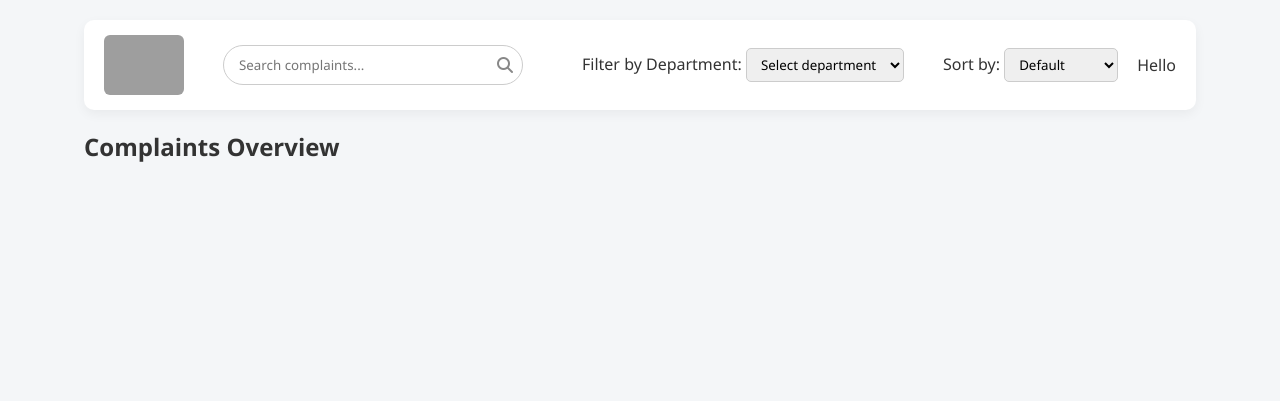
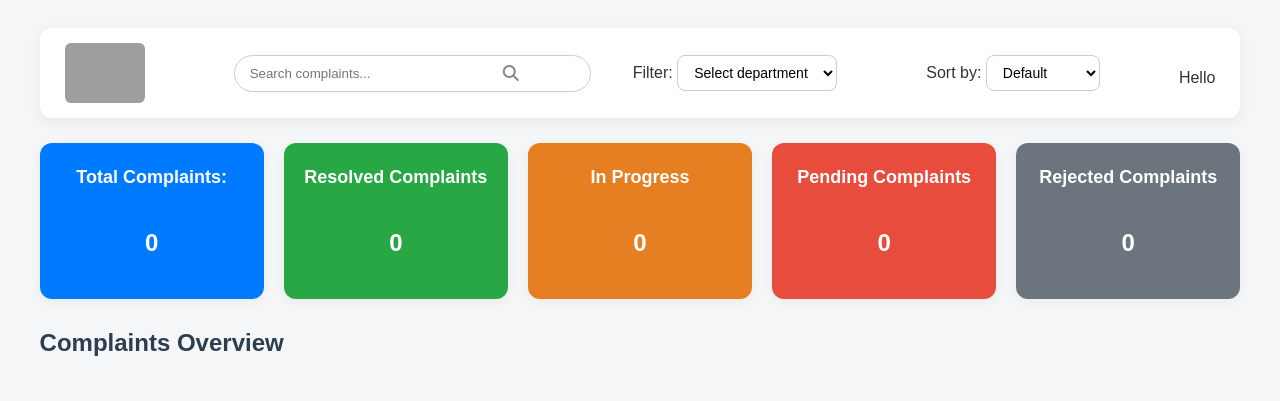
Before and after one commit to Divakar-2112/smartCity, a Django app: page /myadmin in a window 1280 px wide. Shown: the top 401 px of the page. Run offline with Django 4.2, Linux system fonts and the light colour scheme; data that the repository does not hold is empty; grey boxes are pictures that could not be loaded.

Commit message:
admin-page process

```diff
--- a/myadmin/templates/myadmin/myadmin.html
+++ b/myadmin/templates/myadmin/myadmin.html
@@ -5,7 +5,7 @@
     <meta charset="UTF-8">
     <title>Staff Page</title>
     <link rel="shortcut icon" href="{% static 'assets/SmartCity-Logo.png' %}" type="image/x-icon">
-    <link rel="stylesheet" href="{% static 'css/staff.css' %}">
+    <link rel="stylesheet" href="{% static 'css/admin.css' %}">
     <link rel="stylesheet" href="https://cdnjs.cloudflare.com/ajax/libs/font-awesome/6.7.2/css/all.min.css">
 </head>
 <body>
@@ -20,7 +20,7 @@
         </div>
 
         <div class="filterdiv">
-            <label for="filtertype">Filter by Department:</label>
+            <label for="filtertype">Filter:</label>
             <select id="filtertype" name="category">
                 <option selected>Select department</option>
                 {% for dep in department %}
@@ -35,7 +35,8 @@
                 <option selected>Default</option>
                 <option value="Resolved">Resolved</option>
                 <option value="Pending">Pending</option>
-                <option value="In Progress">In Progress</option>
+                <option value="In Progress">InProgress</option>
+                <option value="Reject">Reject</option>
             </select>
         </div>
 
@@ -44,7 +45,28 @@
             <span>Hello {{ user.username }}</span>
         </div>
     </div>
-
+    <div class="status-counts">
+        <div class="total">
+            <h2>Total Complaints:</h2>
+            <h4>{{ total_complaints }}</h4>
+        </div>
+        <div class="resolved">
+            <h2>Resolved Complaints</h2>
+            <h4>{{ status_counts.Resolved }}</h4>
+        </div>
+        <div class="progress">
+            <h2>In Progress</h2>
+            <h4>{{ status_counts.InProgress }}</h4>
+        </div>
+        <div class="pending">
+            <h2>Pending Complaints</h2>
+            <h4>{{ status_counts.Pending }}</h4>
+        </div>
+        <div class="reject">
+            <h2>Rejected Complaints</h2>
+            <h4>{{ status_counts.Rejected }}</h4>
+        </div>
+    </div>
     <div class="content">
         <h2>Complaints Overview</h2>
 
@@ -93,6 +115,18 @@ document.addEventListener('DOMContentLoaded', () => {
     let searchInput = document.querySelector('.search-input');
     let filterSelect = document.getElementById('filtertype');
     let sortSelect = document.getElementById('sorttype');
+    document.querySelectorAll('.status').forEach(statusEl => {
+        const statusText = statusEl.textContent.trim().toLowerCase();
+        if (statusText === 'pending') {
+            statusEl.style.color = '#dc3545'; // red
+        } else if (statusText === 'resolved') {
+            statusEl.style.color = '#28a745'; // green
+        } else if (statusText === 'reject' || statusText === 'rejected') {
+            statusEl.style.color = '#6c757d'; // gray
+        } else if (statusText === 'in progress') {
+            statusEl.style.color = '#ff8c00'; // orange
+        }
+    });
 
     function filterTable() {
         let searchText = searchInput.value.toLowerCase();
--- a/myadmin/views.py
+++ b/myadmin/views.py
@@ -1,7 +1,6 @@
 from django.shortcuts import render
 from collections import defaultdict
 from citizen.models import *
-# Create your views here.
 
 def myadmin(request):
     department = Department.objects.all()
@@ -12,10 +11,20 @@ def myadmin(request):
     for complaint in complaints:
         department_complaints[complaint.department.name].append(complaint)
 
+    total_complaints = complaints.count()
+    status_counts = {
+        'Resolved': complaints.filter(status='Resolved').count(),
+        'InProgress': complaints.filter(status='In Progress').count(),
+        'Pending': complaints.filter(status='Pending').count(),
+        'Rejected': complaints.filter(status='Rejected').count(),
+    }
+
     context = {
         "subCategory": subCategory,
         "department": department,
         "department_complaints": dict(department_complaints),
+        'total_complaints': total_complaints,
+        'status_counts': status_counts,
         "user": request.user
     }
     return render(request,"myadmin/myadmin.html",context)
--- /dev/null
+++ b/static/css/admin.css
@@ -0,0 +1,214 @@
+body {
+    background-color: #f4f6f8;
+    color: #333;
+    font-family: 'Poppins', sans-serif;
+    font-weight: 400;
+    line-height: 1.6;
+}
+/* Container */
+.container {
+    width: 95%;
+    max-width: 1400px;
+    margin: 0 auto;
+    padding: 20px;
+}
+
+/* Header */
+.header {
+    background-color: #ffffff;
+    display: flex;
+    align-items: center;
+    flex-wrap: wrap;
+    justify-content: space-between;
+    padding: 15px 25px;
+    border-radius: 12px;
+    box-shadow: 0 4px 15px rgba(0, 0, 0, 0.06);
+    margin-bottom: 25px;
+}
+
+.header img {
+    height: 60px;
+}
+
+.search-container {
+    position: relative;
+    max-width: 300px;
+    flex: 1;
+    margin: 10px 20px;
+}
+
+.search-input {
+    width: 100%;
+    padding: 10px 40px 10px 15px;
+    border: 1px solid #ccc;
+    border-radius: 30px;
+    outline: none;
+}
+
+.search-icon {
+    position: absolute;
+    top: 50%;
+    right: 15px;
+    transform: translateY(-50%);
+    color: #888;
+}
+
+/* Filter & Sort */
+.filterdiv, .sortdiv {
+    margin: 10px;
+}
+
+.filterdiv select,
+.sortdiv select {
+    padding: 8px 12px;
+    border-radius: 8px;
+    border: 1px solid #ccc;
+    background: white;
+    font-size: 14px;
+    cursor: pointer;
+}
+
+/* User Profile */
+.userprofile {
+    display: flex;
+    align-items: center;
+    gap: 10px;
+    margin-top: 10px;
+}
+
+.userprofile img {
+    height: 40px;
+    width: 40px;
+    border-radius: 50%;
+}
+
+/* Status Cards */
+.status-counts {
+    display: flex;
+    gap: 20px;
+    flex-wrap: wrap;
+    margin-bottom: 25px;
+    justify-content: space-between;
+}
+
+.status-counts > div {
+    flex: 1 1 180px;
+    border-radius: 12px;
+    padding: 5px;
+    color: #fff;
+    text-align: center;
+    box-shadow: 0 3px 12px rgba(0,0,0,0.05);
+}
+
+.total { background-color: #007BFF; }
+.pending { background-color: #e74c3c; }
+.progress { background-color: #e67e22; }
+.resolved { background-color: #28a745; }
+.reject { background-color: #6c757d; }
+
+.status-counts h2 {
+    font-size: 18px;
+    /* margin-bottom: 10px; */
+}
+
+.status-counts h4 {
+    font-size: 24px;
+    font-weight: bold;
+}
+
+/* Complaint Overview */
+.content h2 {
+    margin-bottom: 20px;
+    font-size: 24px;
+    color: #2c3e50;
+}
+
+/* Department Section */
+.department-section {
+    background-color: #fff;
+    padding: 20px;
+    border-radius: 10px;
+    margin-bottom: 30px;
+    box-shadow: 0 3px 10px rgba(0, 0, 0, 0.05);
+}
+
+.department-section h3 {
+    margin-bottom: 15px;
+    color: #007BFF;
+}
+
+/* Tables */
+table {
+    width: 100%;
+    border-collapse: collapse;
+    font-size: 14px;
+}
+
+table thead {
+    background-color: #007BFF;
+    color: #fff;
+}
+
+table th, table td {
+    padding: 12px 15px;
+    text-align: left;
+    border-bottom: 1px solid #e0e0e0;
+}
+
+table tr:hover {
+    background-color: #f9f9f99a;
+    color: #333;
+}
+
+img {
+    max-height: 60px;
+    border-radius: 6px;
+    object-fit: cover;
+}
+
+/* Complaint Status Styling */
+.status {
+    padding: 6px 14px;
+    border-radius: 20px;
+    font-weight: 600;
+    font-size: 13px;
+    display: inline-block;
+    text-align: center;
+    color: white;
+}
+
+.status.Resolved {
+    background-color: #28a745;
+}
+
+.status.Pending {
+    background-color: #ffc107;
+    color: #333;
+}
+
+.status.In\ Progress {
+    background-color: #17a2b8;
+}
+
+.status.Reject {
+    background-color: #6c757d;
+}
+
+select:hover {
+    border-color: #007BFF;
+    box-shadow: 0 0 4px rgba(0, 123, 255, 0.2);
+}
+
+
+
+@media (max-width: 768px) {
+    .header {
+        flex-direction: column;
+        align-items: flex-start;
+    }
+
+    .status-counts {
+        flex-direction: column;
+        gap: 15px;
+    }
+}
```
